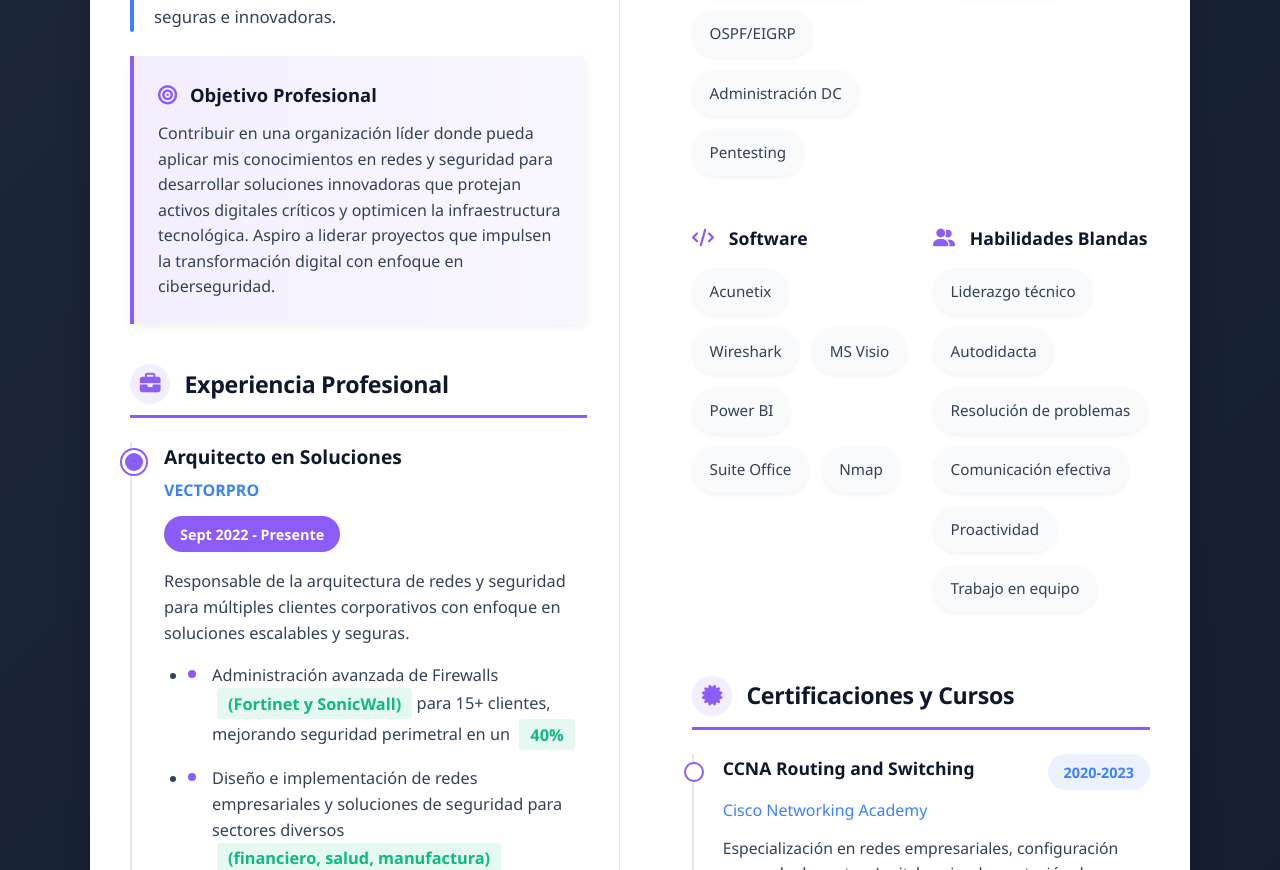
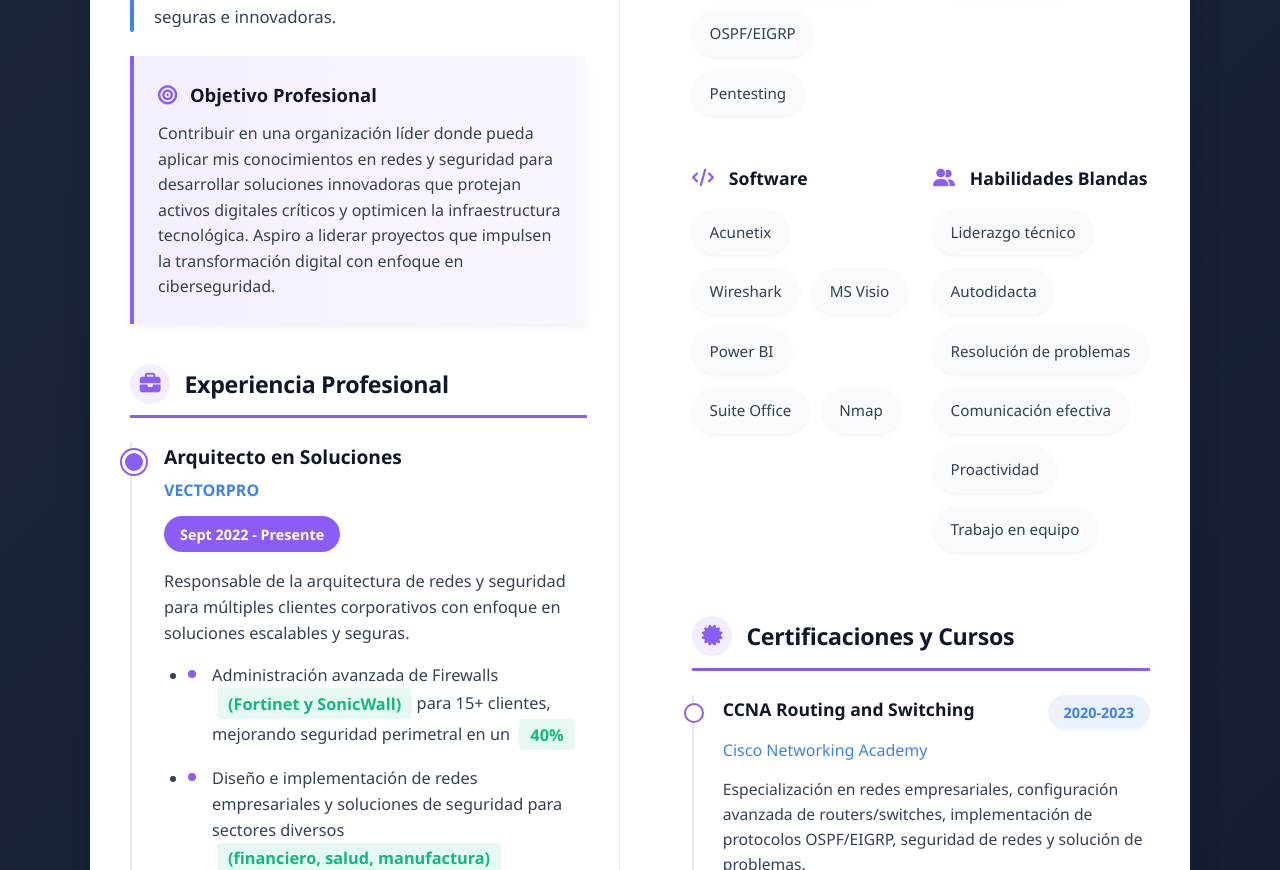
Before and after one commit to AxelKovac/AxelKovac.github.io, a plain HTML site: page index.html in a window 1280 px wide. Shown: the part 950-1820 px from the top of the page. Drawn offline with Linux system fonts and the light colour scheme.

Commit message:
Update index.html

```diff
--- a/index.html
+++ b/index.html
@@ -1011,7 +1011,6 @@
                                 <div class="skill-item">Seguridad perimetral</div>
                                 <div class="skill-item">Cableado estructurado</div>
                                 <div class="skill-item">OSPF/EIGRP</div>
-                                <div class="skill-item">Administración DC</div>
                                 <div class="skill-item">Pentesting</div>
                             </div>
                         </div>
```
